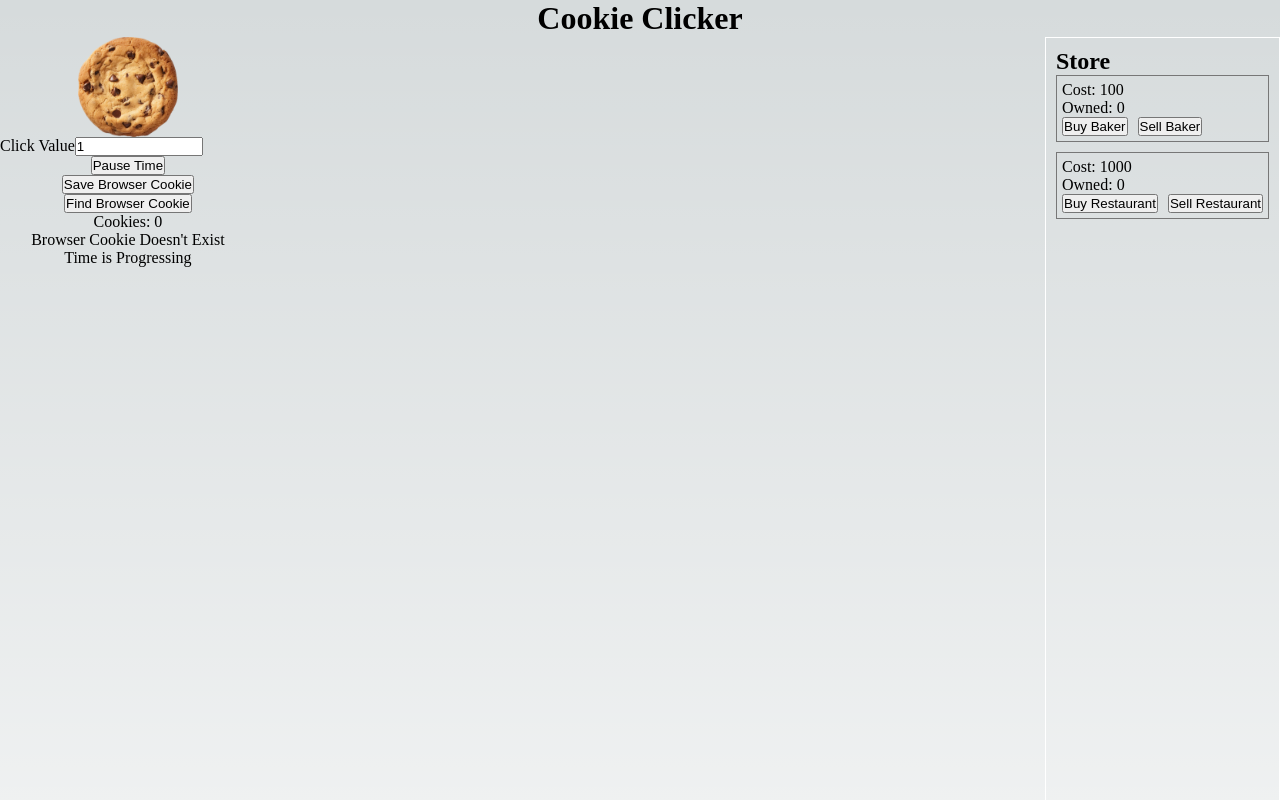
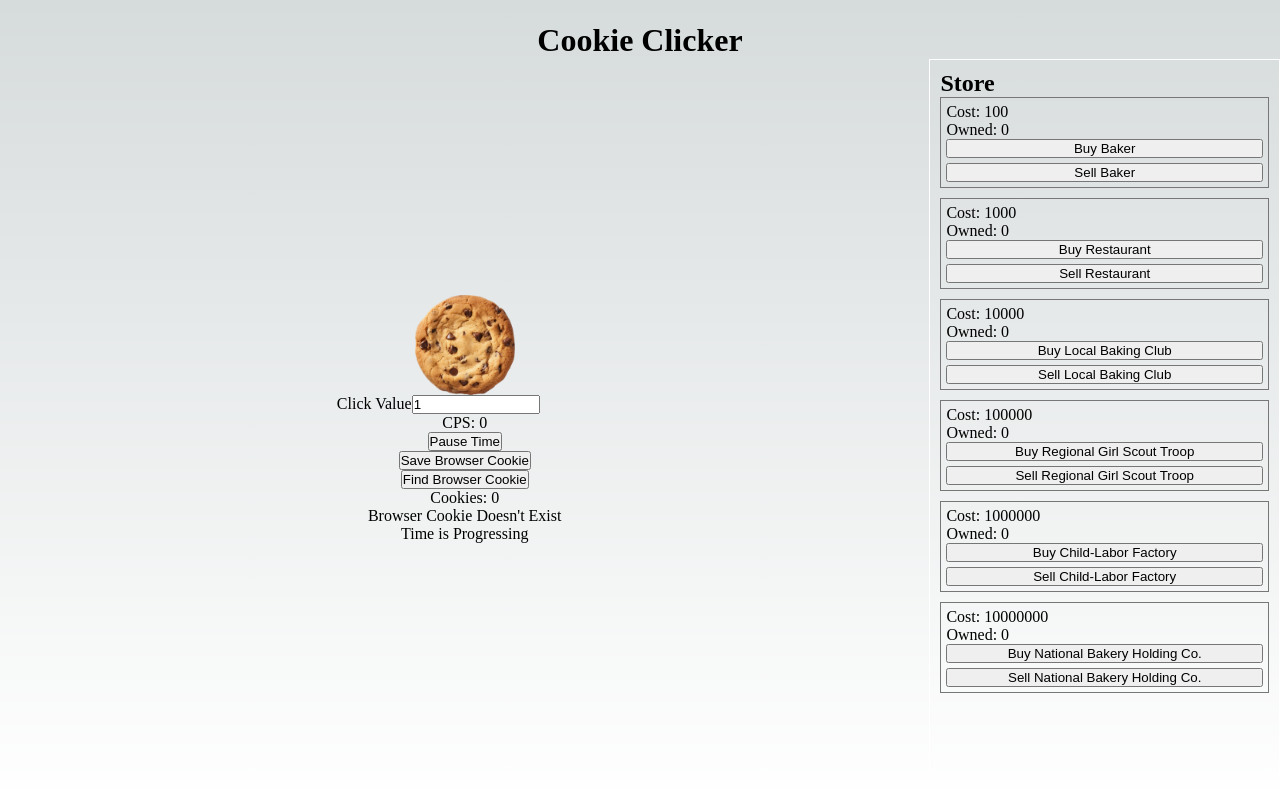
Before and after one commit to SudoCasey/Cookie_Clicker_Clone, a Next.js app: page / in a window 1280 px wide. Shown: the top 800 px of the page. Built offline with nearby package versions, Linux system fonts and the light colour scheme.

Commit message:
More store items, CSS fixes

```diff
--- a/src/pages/cookieClicker/components/Store.js
+++ b/src/pages/cookieClicker/components/Store.js
@@ -12,13 +12,29 @@ function Store(props) {
     let [restaurantsOwned, setRestaurantsOwned] = useState(0);
     const restaurantBaseCost = 1000;
     const restaurantCPS = 100;
+    let [bakingClubsOwned, setBakingClubsOwned] = useState(0);
+    const bakingClubBaseCost = 10000;
+    const bakingClubCPS = 1000;
+    let [girlScoutsOwned, setGirlScoutsOwned] = useState(0);
+    const girlScoutBaseCost = 100000;
+    const girlScoutCPS = 10000;
+    let [factoriesOwned, setFactoriesOwned] = useState(0);
+    const factoryBaseCost = 1000000;
+    const factoryCPS = 100000;
+    let [companiesOwned, setCompaniesOwned] = useState(0);
+    const companyCost = 10000000;
+    const companyCPS = 1000000;
 
     useEffect(()=>{
         const totalBakersCPS = bakersOwned * bakerCPS;
         const totalRestaurantCPS = restaurantsOwned * restaurantCPS;
-        const totalCPS = totalBakersCPS + totalRestaurantCPS;
+        const totalBakingClubsCPS = bakingClubsOwned * bakingClubCPS;
+        const totalGirlScoutsCPS = girlScoutsOwned * girlScoutCPS;
+        const totalFactoriesCPS = factoriesOwned * factoryCPS;
+        const totalCompaniesCPS = companiesOwned * companyCPS;
+        const totalCPS = totalBakersCPS + totalRestaurantCPS + totalBakingClubsCPS + totalGirlScoutsCPS + totalFactoriesCPS + totalCompaniesCPS;
         updateCPSFromStore(totalCPS);
-    }, [bakersOwned, restaurantsOwned]);
+    }, [bakersOwned, restaurantsOwned, bakingClubsOwned, girlScoutsOwned, factoriesOwned, companiesOwned]);
 
     function attemptBuy(itemName, itemCost, itemsOwned, cookies){
         const currentCost = itemCost*(itemsOwned+1);
@@ -42,6 +58,22 @@ function Store(props) {
                 break;
             case "Restaurant":
                 setRestaurantsOwned(itemsOwned+1);
+                changeCookies(0-currentCost);
+                break;
+            case "Local Baking Club":
+                setBakingClubsOwned(itemsOwned+1);
+                changeCookies(0-currentCost);
+                break;
+            case "Regional Girl Scout Troop":
+                setGirlScoutsOwned(itemsOwned+1);
+                changeCookies(0-currentCost);
+                break;
+            case "Child-Labor Factory":
+                setFactoriesOwned(itemsOwned+1);
+                changeCookies(0-currentCost);
+                break;
+            case "National Bakery Holding Co.":
+                setCompaniesOwned(itemsOwned+1);
                 changeCookies(0-currentCost);
                 break;
             default:
@@ -72,6 +104,22 @@ function Store(props) {
                 setRestaurantsOwned(itemsOwned-1);
                 changeCookies(refund);
                 break;
+            case "Local Baking Club":
+                setBakingClubsOwned(itemsOwned-1);
+                changeCookies(refund);
+                break;
+            case "Regional Girl Scout Troop":
+                setGirlScoutsOwned(itemsOwned-1);
+                changeCookies(refund);
+                break;
+            case "Child-Labor Factory":
+                setFactoriesOwned(itemsOwned-1);
+                changeCookies(refund);
+                break;
+            case "National Bakery Holding Co.":
+                setCompaniesOwned(itemsOwned-1);
+                changeCookies(refund);
+                break;
             default:
                 console.warn("unknown item: ", itemName);
                 break;
@@ -100,6 +148,35 @@ function Store(props) {
                 attemptBuy={()=>{attemptBuy("Restaurant", restaurantBaseCost, restaurantsOwned, cookies)}}
                 attemptSell={()=>{attemptSell("Restaurant", restaurantBaseCost, restaurantsOwned, cookies)}}
             ></StoreItem>
+            <StoreItem
+                itemName={"Local Baking Club"}
+                itemCost={bakingClubBaseCost}
+                itemsOwned={bakingClubsOwned}
+                attemptBuy={()=>{attemptBuy("Local Baking Club", bakingClubBaseCost, bakingClubsOwned, cookies)}}
+                attemptSell={()=>{attemptSell("Local Baking Club", bakingClubBaseCost, bakingClubsOwned, cookies)}}
+            ></StoreItem>
+            <StoreItem
+                itemName={"Regional Girl Scout Troop"}
+                itemCost={girlScoutBaseCost}
+                itemsOwned={girlScoutsOwned}
+                attemptBuy={()=>{attemptBuy("Regional Girl Scout Troop", girlScoutBaseCost, girlScoutsOwned, cookies)}}
+                attemptSell={()=>{attemptSell("Regional Girl Scout Troop", girlScoutBaseCost, girlScoutsOwned, cookies)}}
+            ></StoreItem>
+            <StoreItem
+                itemName={"Child-Labor Factory"}
+                itemCost={factoryBaseCost}
+                itemsOwned={factoriesOwned}
+                attemptBuy={()=>{attemptBuy("Child-Labor Factory", factoryBaseCost, factoriesOwned, cookies)}}
+                attemptSell={()=>{attemptSell("Child-Labor Factory", factoryBaseCost, factoriesOwned, cookies)}}
+            ></StoreItem>
+            <StoreItem
+                itemName={"National Bakery Holding Co."}
+                itemCost={companyCost}
+                itemsOwned={companiesOwned}
+                attemptBuy={()=>{attemptBuy("National Bakery Holding Co.", companyCost, companiesOwned, cookies)}}
+                attemptSell={()=>{attemptSell("National Bakery Holding Co.", companyCost, companiesOwned, cookies)}}
+            ></StoreItem>
+
         </section>
     );
 }
--- a/src/pages/cookieClicker/cookieClicker.js
+++ b/src/pages/cookieClicker/cookieClicker.js
@@ -55,7 +55,7 @@ export default function CookieClicker() {
     // Increases player's cookies owned, based on cookies per second from owned store items
     //  speedOfTime sets how often the visible cookie value is updated
     let interval;
-    var speedOfTime = 50; // ms
+    var speedOfTime = 20; // ms
 
     if (timeProgressing) {
       interval = setInterval(()=>{
@@ -141,6 +141,7 @@ export default function CookieClicker() {
                           onChange={(event) => updateClickValue(event)}
                       />
                   </div>
+                  <p>CPS: {cpsFromStoreItems}</p>
                   <button
                       onClick={() => toggleTimeProgressing(timeProgressing)}
                   >
--- a/src/styles/Store.module.scss
+++ b/src/styles/Store.module.scss
@@ -1,6 +1,7 @@
 .storeSection{
-    margin-left:auto;
     border:1px solid #FFF;
-    height: 100vw;
+    height: 90vh;
     padding: 10px;
+    width: 30%;
+    overflow-y: scroll;
 }
--- a/src/styles/StoreItem.module.scss
+++ b/src/styles/StoreItem.module.scss
@@ -6,7 +6,11 @@
         margin-bottom: 10px;
     }
 
+    & button{
+        width:100%;
+    }
+
     & button:not(:last-child){
-        margin-right: 10px;
+        margin-bottom: 5px;
     }
 }
--- a/src/styles/cookieClicker.module.scss
+++ b/src/styles/cookieClicker.module.scss
@@ -6,12 +6,14 @@
     display:flex;
     flex-direction: row;
     height: 100%;
-    max-height: 100%;
+    max-height: 100vh;
     width: 100%;
+    max-width:100vw;
 }
 .mainSection{
-    max-width:50%;
-    height: 100%;
+    max-width:80%;
+    width: 80%;
+    height: 90vh;
     display: flex;
     flex-direction: column;
     align-items:center;
@@ -22,12 +24,3 @@
         max-width: 50%;
     }
 }
-
-.bakerSection{
-    border:1px solid #FFF;
-    width: 100%;
-    display:flex;
-    flex-direction:row;
-    align-items: center;
-    justify-content: center;
-}
```
